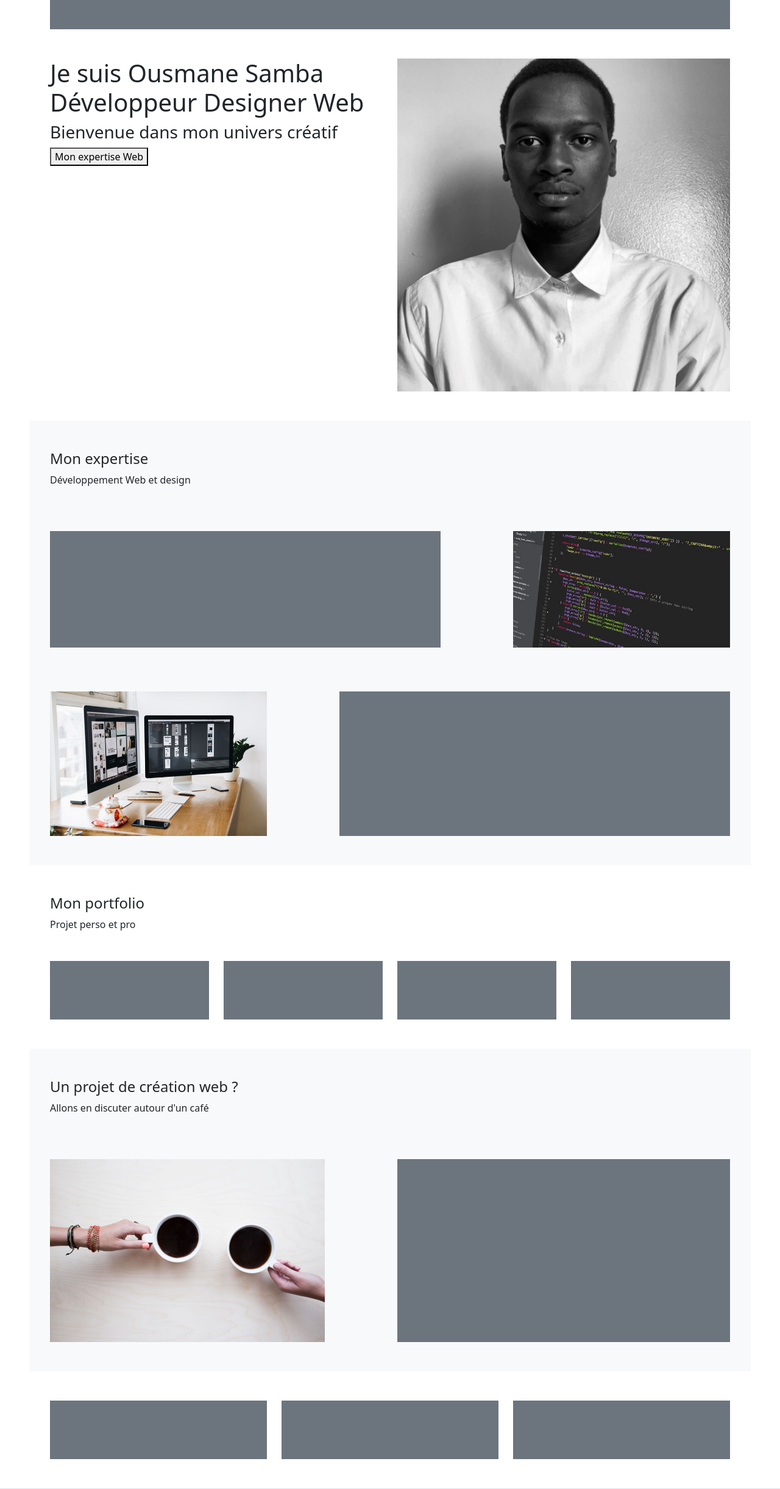
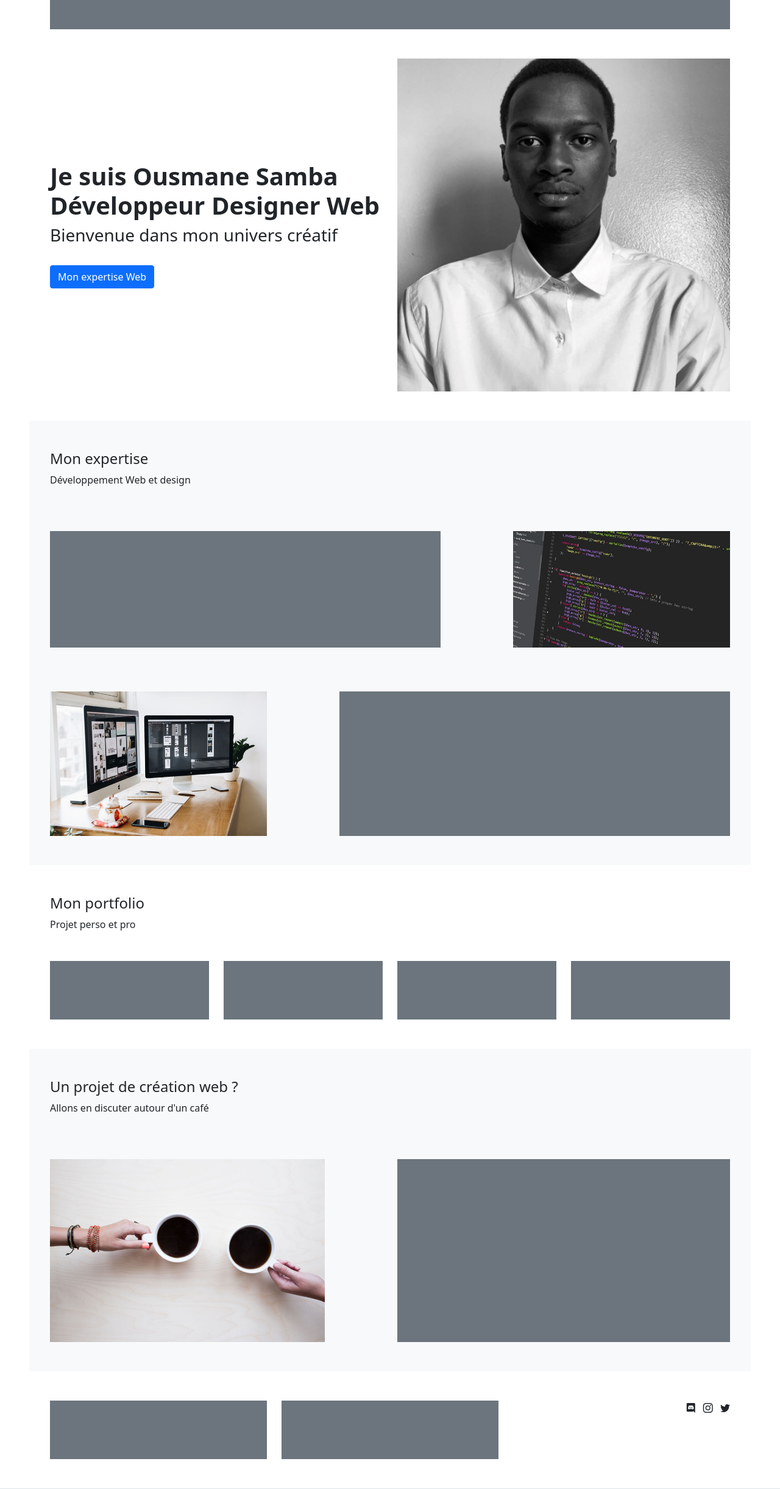
Before and after one commit to ouziih/PortfolioBootstrap, a plain HTML site: page index.html in a window 1280 px wide. Shown: the whole page at 61% size. Drawn offline with nearby package versions, Linux system fonts and the light colour scheme; files whose address does not match are found by name.

Commit message:
custum du bouton espacement des titre de la 1ere section ajout d'icons

```diff
--- a/index.html
+++ b/index.html
@@ -5,6 +5,8 @@
     <meta name="viewport" content="width=device-width, initial-scale=1.0">
     <title>PortFolio</title>
     <link href="https://cdn.jsdelivr.net/npm/bootstrap@5.0.2/dist/css/bootstrap.min.css" rel="stylesheet" integrity="sha384-EVSTQN3/azprG1Anm3QDgpJLIm9Nao0Yz1ztcQTwFspd3yD65VohhpuuCOmLASjC" crossorigin="anonymous">
+    <script src="https://kit.fontawesome.com/14273d579a.js" crossorigin="anonymous"></script>
+    <link rel="stylesheet" href="https://cdn.jsdelivr.net/npm/bootstrap-icons@1.5.0/font/bootstrap-icons.css">
 </head>
 <body>
 
@@ -20,11 +22,11 @@
 <main>
 <section class="py-5">
     <div class="container">
-        <div class="row gy-4 gy-md-0">
+        <div class="row gy-4 gy-md-0 d-flex align-items-center">
             <div class="col-12 col-md-6">
-                <h1>Je suis Ousmane Samba Développeur Designer Web</h1>
-                <h3>Bienvenue dans mon univers créatif</h3>
-                <button>Mon expertise Web</button>
+                <h1 class="fw-bold">Je suis Ousmane Samba Développeur Designer Web</h1>
+                <h3 class="fw-light">Bienvenue dans mon univers créatif</h3>
+                <button type="button" class="btn btn-primary mt-4">Mon expertise Web</button>
             </div>
             <div class="col-12 col-md-6">
                 <img src="../portfolio/img/image.png" alt="photo de Ousmane" class="w-100">
@@ -106,8 +108,12 @@
             <div class="col-12 col-md-4">
                 <div class="bg-secondary py-5"></div>
             </div>
-            <div class="col-12 col-md-4">
-                <div class="bg-secondary py-5"></div>
+            <div class="col-12 col-md-4 text-md-end">
+                <ul class="list-inline">
+                    <li class="list-inline-item"><i class="bi bi-discord"></i></li>
+                    <li class="list-inline-item"><i class="bi bi-instagram"></i></li>
+                    <li class="list-inline-item"><i class="bi bi-twitter"></i></li>
+                </ul>
             </div>
         </div>
       </div>
```
